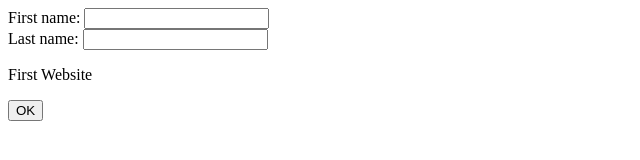
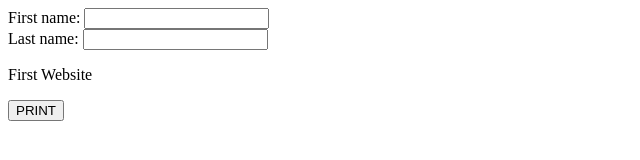
Before and after one commit to MaciejSzerwinski/QRCodeScaner, a plain HTML site: page index.html in a window 1280 px wide. Shown: the full height of the page, 0-640 px from the left. Drawn offline with Linux system fonts and the light colour scheme.

Commit message:
Update index.html

```diff
--- a/index.html
+++ b/index.html
@@ -17,7 +17,7 @@
         </script>
 
         <p> First Website </p>
-        <button type="button" value="" id="btnOK" onclick="getValues();message();">OK</button>
+        <b><button type = "button" value = "print" onclick="ok.performClick(this.value)" id="ok">PRINT</button></b>
 
     </body>
     </html>
```
